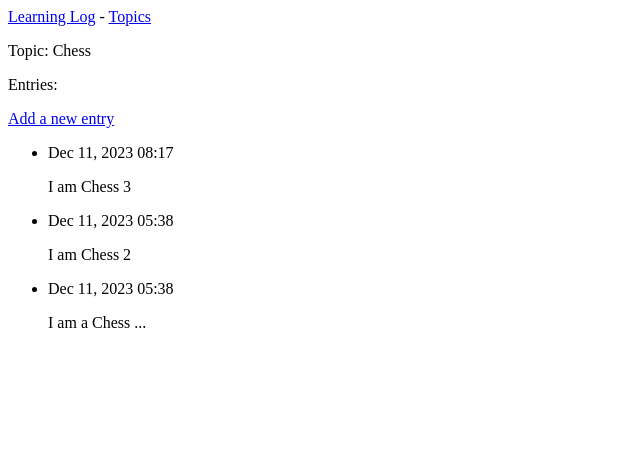
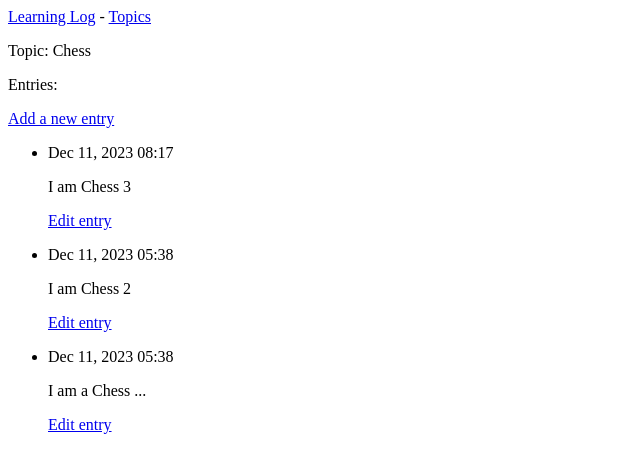
Before and after one commit to niu0217/WebApplication, a Django app: page /topics/1/ in a window 1280 px wide. Shown: the top 473 px of the page, without its empty margins (0-640 px from the left). Run offline with Django 4.2, Linux system fonts and the light colour scheme; data comes from the database, SQL or seed files in the repository; both versions use the stored data as it was after the commit.

Commit message:
完成编辑条目

```diff
--- a/Dev/learning_log/learning_logs/templates/learning_logs/topic.html
+++ b/Dev/learning_log/learning_logs/templates/learning_logs/topic.html
@@ -14,6 +14,9 @@
         <li>
             <p>{{ entry.date_added|date:'M d, Y H:i' }}</p>
             <p>{{ entry.text|linebreaks }}</p>
+            <p>
+                <a href="{% url 'learning_logs:edit_entry' entry.id %}">Edit entry</a>
+            </p>
         </li>
       {% empty %}
         <li>There are no entries for this topic yet.</li>
--- a/Dev/learning_log/learning_logs/urls.py
+++ b/Dev/learning_log/learning_logs/urls.py
@@ -15,5 +15,7 @@ urlpatterns = [
     # 用于添加新主题的网页
     path('new_topic/', views.new_topic, name='new_topic'),
     # 用于添加新条目的页面
-    path('new_entry/<int:topic_id>/', views.new_entry, name='new_entry')
+    path('new_entry/<int:topic_id>/', views.new_entry, name='new_entry'),
+    # 用于编辑条目的页面
+    path('edit_entry/<int:entry_id>/', views.edit_entry, name='edit_entry'),
 ]
--- a/Dev/learning_log/learning_logs/views.py
+++ b/Dev/learning_log/learning_logs/views.py
@@ -1,6 +1,6 @@
 from django.shortcuts import render, redirect
 
-from .models import Topic
+from .models import Topic, Entry
 from .forms import TopicForm, EntryForm
 
 
@@ -60,3 +60,22 @@ def new_entry(request, topic_id):
     # 显示空表单或指出表单数据无效
     context = {'topic': topic, 'form': form}
     return render(request, 'learning_logs/new_entry.html', context)
+
+
+def edit_entry(request, entry_id):
+    """编辑既有的条目"""
+    entry = Entry.objects.get(id=entry_id)
+    topic = entry.topic
+
+    if request.method != 'POST':
+        # 初次请求：使用当前的条目填充表单
+        form = EntryForm(instance=entry)
+    else:
+        # POST提交的数据：对数据进行处理
+        form = EntryForm(instance=entry, data=request.POST)
+        if form.is_valid():
+            form.save()
+            return redirect('learning_logs:topic', topic_id=topic.id)
+
+    context = {'entry': entry, 'topic': topic, 'form': form}
+    return render(request, 'learning_logs/edit_entry.html', context)
```
Also changed, not shown: Dev/learning_log/learning_logs/templates/learning_logs/edit_entry.html (added, +14 -0 lines), Dev/learning_log/db.sqlite3, README.md.
